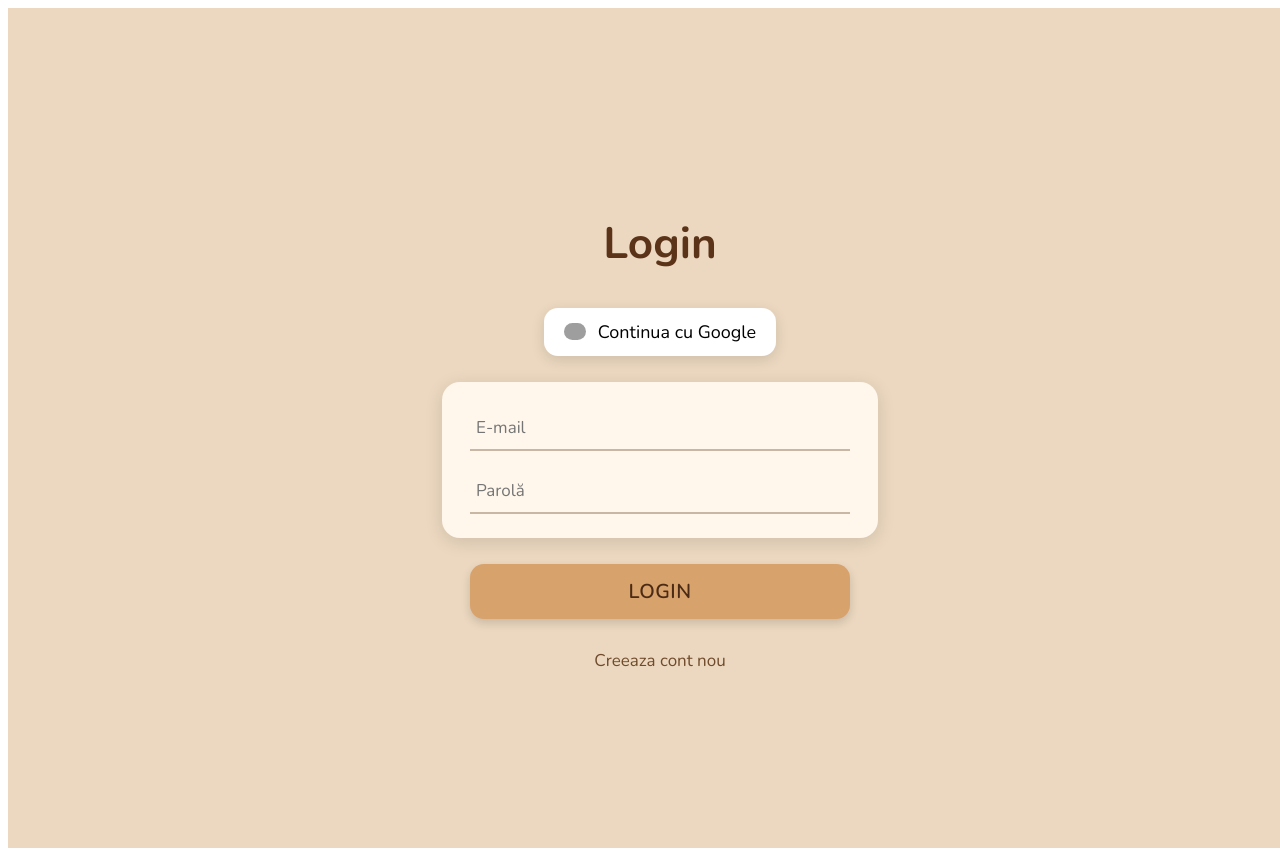
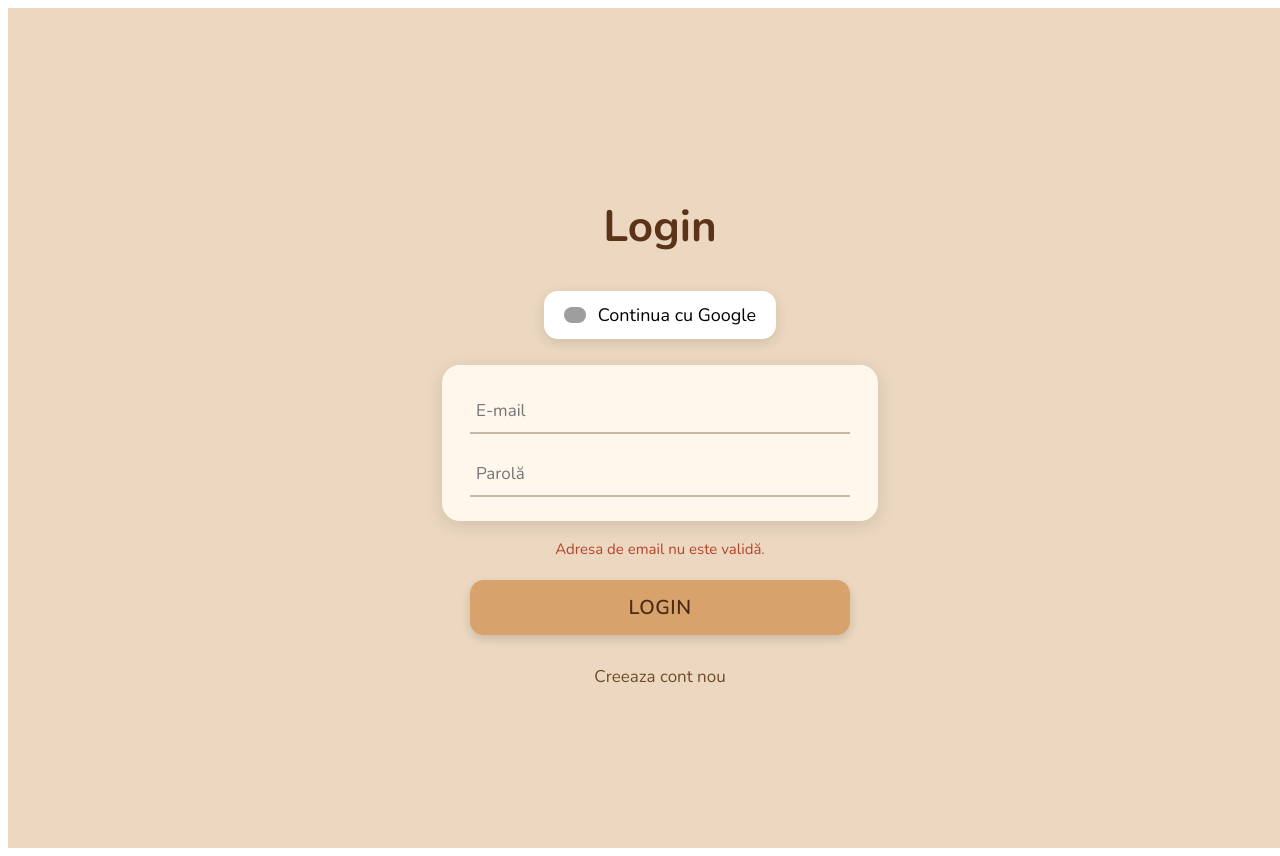
Before and after one commit to Fanttatraieste/activity-tracker-frontend, an Angular app: page / in a window 1280 px wide. Both pictures are taken after a click on the button "LOGIN". Shown: the top 856 px of the page. Built offline with nearby package versions, Linux system fonts and the light colour scheme; grey boxes are pictures that could not be loaded.

Commit message:
Login-page second commit

```diff
--- a/src/app/components/login/login-page/login-page.component.css
+++ b/src/app/components/login/login-page/login-page.component.css
@@ -123,6 +123,14 @@
   transform: translateY(-3px);
 }
 
+.error-message {
+  color: #b4442a;
+  font-size: 15px;
+  margin-top: -8px;
+  margin-bottom: -5px;
+}
+
+
 /* ——— SIGNUP LINK —————————————— */
 .signup-link {
   color: #6f4b2b;
--- a/src/app/components/login/login-page/login-page.component.html
+++ b/src/app/components/login/login-page/login-page.component.html
@@ -17,11 +17,25 @@
 
     <!--Login -->
     <div class="login-card">
-      <input type="email" placeholder="E-mail" class="input"/>
-      <input type="password" placeholder="Parolă" class="input"/>
+      <input
+        [(ngModel)]="email"
+        type="email"
+        placeholder="E-mail"
+        class="input"
+      />
+
+      <input
+        [(ngModel)]="password"
+        type="password"
+        placeholder="Parolă"
+        class="input"
+      />
+
+
+
     </div>
 
-
+    <p class="error-message" *ngIf="loginError">{{ loginError }}</p>
 
     <!--Login button-->
     <button class="login-btn" (click)="onLogin()">LOGIN</button>
--- a/src/app/components/login/login-page/login-page.component.ts
+++ b/src/app/components/login/login-page/login-page.component.ts
@@ -1,23 +1,40 @@
 import { Component } from '@angular/core';
 import {Router} from '@angular/router';
+import {FormsModule} from '@angular/forms';
+import {CommonModule} from '@angular/common';
 
 @Component({
-    selector: 'app-login-page',
-    templateUrl: './login-page.component.html',
-    styleUrls: ['./login-page.component.css'],
-    standalone: true
+  selector: 'app-login-page',
+  templateUrl: './login-page.component.html',
+  styleUrls: ['./login-page.component.css'],
+  imports: [
+    CommonModule,
+    FormsModule
+  ],
+  standalone: true
 })
 export class LoginPageComponent {
   constructor(private router: Router) {}
+  email: string = "";
+  password: string = "";
+
+  loginError: string | null = null;
 
   onLogin() {
+
+    this.loginError = null;
+
+    if (!this.email.includes("@")) {
+      this.loginError = "Adresa de email nu este validă.";
+      return;
+    }
     // temporary redirect
     this.router.navigate(['/timetable']);
   }
   onGoogleLogin() {
     const clientId = "295063293016-gb5su3e8r9607m4ivbl8hqipth5n5d8t.apps.googleusercontent.com";
 
-    const redirectUri = "http://localhost:4200"; // Must be added in Google Console
+    const redirectUri = "http://localhost:4200";
 
     const googleAuthUrl =
       "https://accounts.google.com/o/oauth2/v2/auth" +
@@ -28,6 +45,7 @@ export class LoginPageComponent {
       "&prompt=select_account";
 
     window.location.href = googleAuthUrl;
+    this.router.navigate(['/timetable']);
   }
 
 
```
